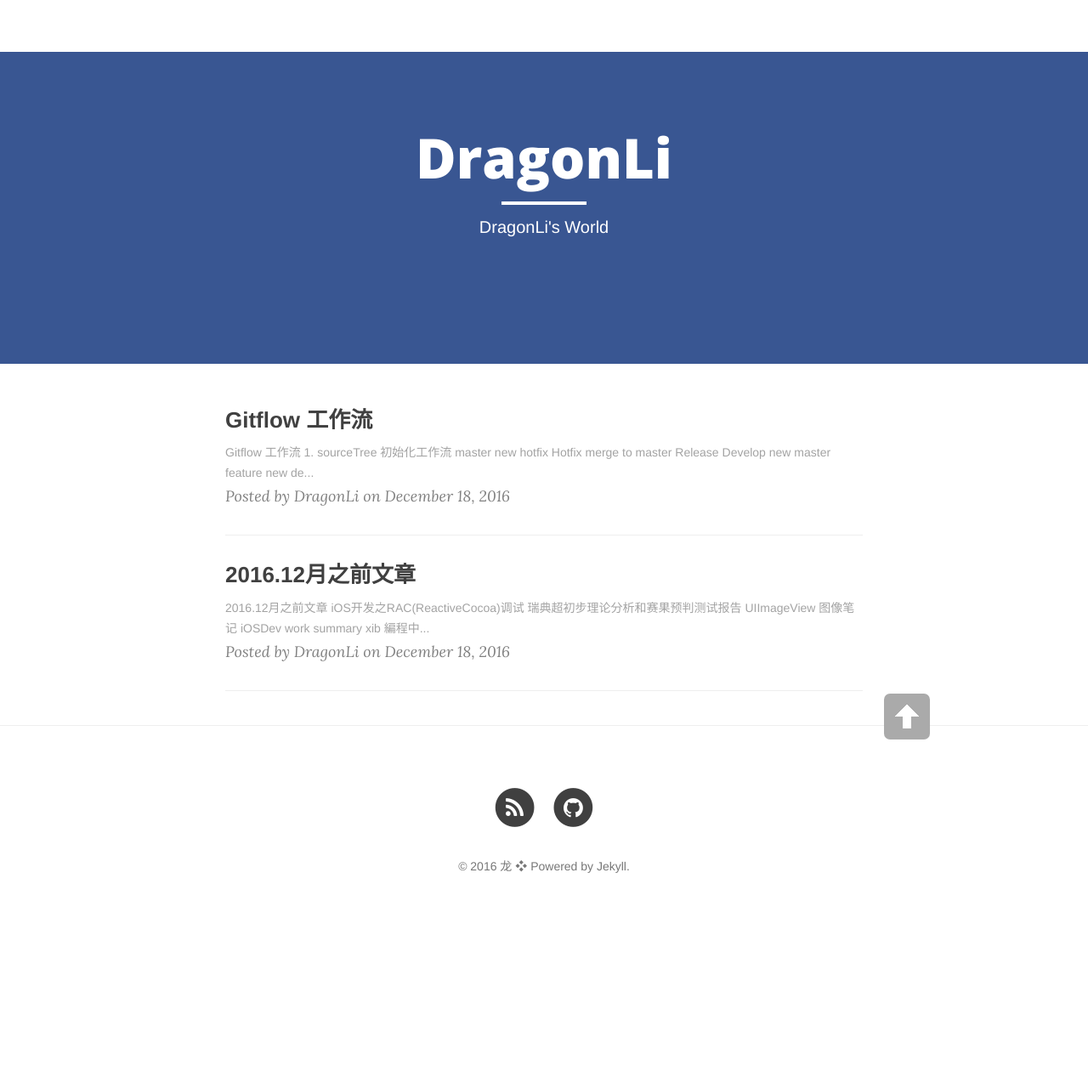
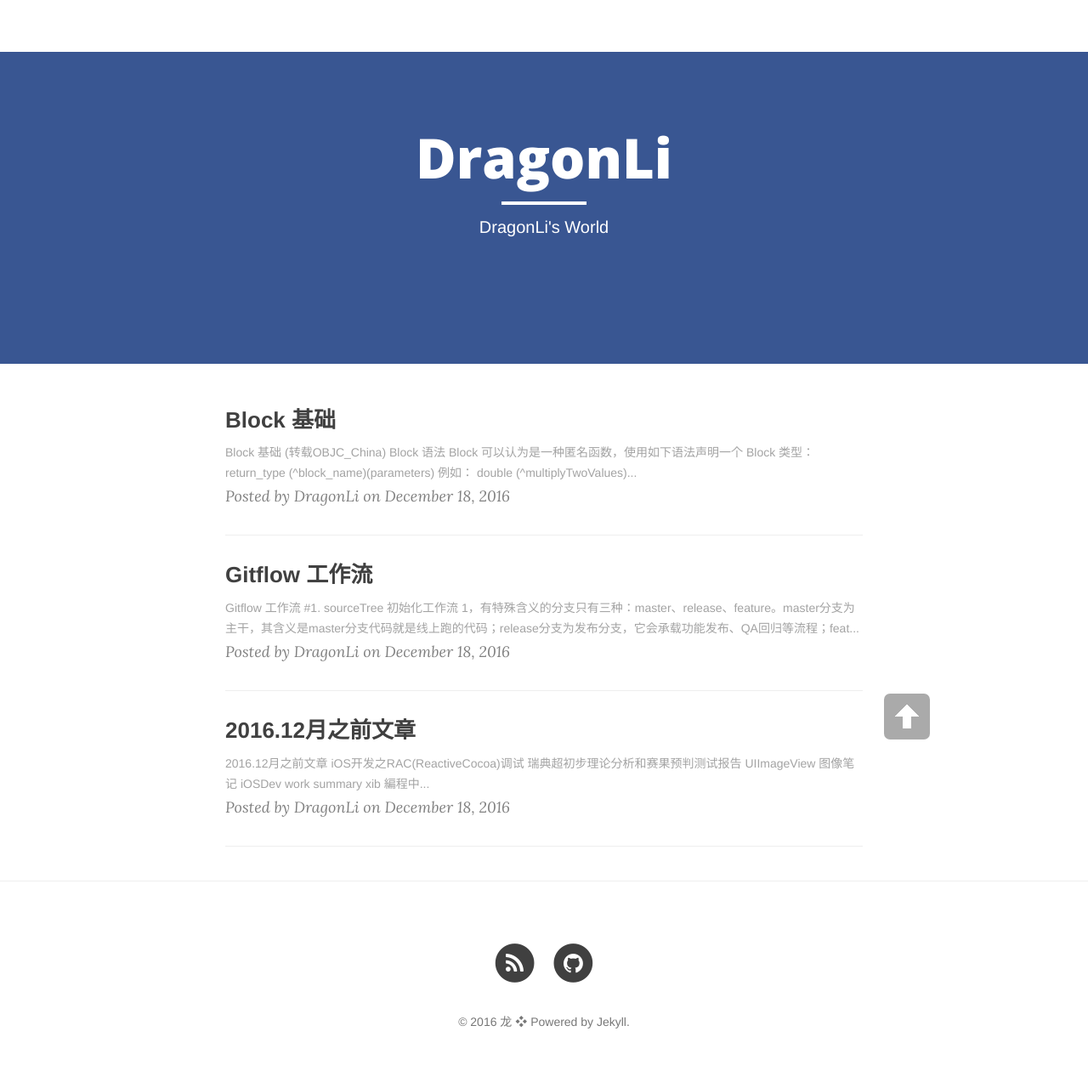
Before and after one commit to DevDragonLi/devdragonli.github.io, a Jekyll site: the page built from index.html, in a window 1280 px wide. Shown: the whole page at 85% size. Built offline with Jekyll 4.4.1, drawn with Linux system fonts in a browser that asks for light colours; nearby versions of some CDN libraries; the list of posts is cut into pages by our own code; before the commit the page ends 1097 px from its top, so only the background shows below that; some of the changed lines change nothing that is shown.

Commit message:
2016-12-28-Block

````diff
--- a/_posts/2016-12-18-Gitflow.md
+++ b/_posts/2016-12-18-Gitflow.md
@@ -10,10 +10,35 @@ description: 多人开发的工作流
 
 Gitflow 工作流
 
-# 1. `sourceTree` 初始化工作流
+#1. `sourceTree` 初始化工作流
+![](https://coding.net/u/LFL/p/BlogPics/git/raw/master/gitflow2.jpeg)
 
+![](http://img2.tuicool.com/jaQVfmB.png!web)
+1，有特殊含义的分支只有三种：master、release、feature。master分支为主干，其含义是master分支代码就是线上跑的代码；release分支为发布分支，它会承载功能发布、QA回归等流程；feature分支为功能分支，它承载了具体的功能开发，所有的开发者都将基于feature分支签出自己的个人开发分支。
+
+2，从master签出的分支只能是release和feature分支，master上的改动必然都是来自release分支。换句话说，除了release分支，其他的所有类型的分支都不允许直接合并到master分支。这一点是强硬要求，否则无法保证master分支的代码质量。言下之意，master上的代码都是来自release分支，而release分支都是经过QA回归过，有质量把关的。
+
+3，master、release、feature这三个分支的签出与合并都由一个人来操作，其他人没有操作权限。我们把这个人称之为pudge，屠夫的意思，因为都是通过pudge切割出来一个个核心分支。一般pudge还有一个backup。
+
+4，当有开发任务过来时，pudge按照具体的业务从当前的master分支签出带有业务标识的feature分支，比如 feature-finds-20161212 ，同时分支会带有时间戳来表达此分支大致的生命周期。
+
+5，具体的开发人员按照自己的工种和定位，从 feature-finds-20161212 上签出自己的开发分支，我们称之为RD分支。即图中的RD1，RD2，RD3分支。RD分支一般而已都是相互独立的，分支名不作要求。因为除了开发者自己，其他人理论上是不会关注某一个具体的RD分支的。当然，同一个feature分支上可以签出多个RD分支，环境相互隔离。
+
+6，经过一段时间的开发后，RD分支完成自己的开发任务了，开发者要主动将自己的RD分支合并至feature分支。这个合并过程中，在不同的场景下，可能会有一些额外的操作。比如RD分支游离的时间过长，开发者可以先同步feature分支到自己的RD分支，然后再合并。开发者也可以在合并的时候走Merge Request流程，将Code Reviewer指定为他人或自己。理论上MR在此环节的合并不作强硬要求。
+
+7，RD分支合并进feature分支之后，通过测试人员针对feature分支进行QA。也就说，测试人员只关注feature分支，其他的RD分支不需要care。
+
+8，若测试在feature上QA时发现有问题，通过相关的开发去修复。开发在自己的RD分支进行bugfix，完毕后再次合并到feature。通知测试人员进行回归。
+
+9，若feature分支的测试无问题，确定可以上线。此时通知pudge从master签出带有日期版本号的release分支，然后通过Merge Request将feature分支合并进release分支。这一步有两个关键点，一个是由pudge从master签出release分支，另一个是由pudge来操作feature分支通过MR的方式合并进release分支。此外，当某一个release节点需要同时发布多个feature分支，那我们就针对多个feature分支重复7，8，9。
+
+10，测试人员在release分支上进行回归。若无问题，即对release分支走上线流程（注意：这里是对release而不是master）。上线完毕，由pudge将release分支合并进master。若release的回归出现问题，则重复8，9。
+
+11，若需要紧急处理线上问题或者一些小问题，比如文案修复之类的。由pudge从master签出release分支，通知相关开发人员评估工作量，能否直接在release上修改，还是需要走更多的分支流程，灵活处理。
+
+主要的流程和场景如上所述，应该条理还是比较清晰的。所有的流程中，有一个关键角色，就是pudge。基本上核心分支的签出、合并、MR操作都是由这个人来完成。其他的开发和测试，只需要关注自己需要关心的分支即可，其他的不用关注。在具体的开发工作中，若遇到一些不太好处理的分支操作，也都交由pudge来处理。
 ![](https://coding.net/u/LFL/p/BlogPics/git/raw/master/gitflow.png)
-
+// 个人总结笔记
  master  		  new  hotfix
 
  Hotfix  		  merge to  master
--- /dev/null
+++ b/_posts/2016-12-28-Block.md
@@ -0,0 +1,189 @@
+---
+layout: post
+title: Block 基础
+date: 2016-12-18
+categories: blog
+tags: [Block]
+description: Block 基础
+
+---
+
+
+## Block 基础 (转载OBJC_China)
+
+### Block 语法
+
+Block 可以认为是一种匿名函数，使用如下语法声明一个 Block 类型：
+
+```objectivec
+return_type (^block_name)(parameters)
+```
+
+例如：
+
+```objectivec
+double (^multiplyTwoValues)(double, double);
+```
+
+Block 字面值的写法如下：
+
+```objectivec
+^ (double firstValue, double secondValue) {
+    return firstValue * secondValue;
+}
+```
+
+上面的写法省略了返回值的类型，也可以显式地指出返回值类型。
+
+声明并且定义完一个Block之后，便可以像使用函数一样使用它：
+
+```objectivec
+double (^multiplyTwoValues)(double, double) =
+                          ^(double firstValue, double secondValue) {
+                              return firstValue * secondValue;
+                          };
+double result = multiplyTwoValues(2,4);
+
+NSLog(@"The result is %f", result);
+```
+
+同时，Block 也是一种 Objective-C 对象，可以用于赋值，当做参数传递，也可以放入 NSArray 和 NSDictionary 中。
+
+**注意**：当用于函数参数时，Block 应该放在参数列表的最后一个。
+
+---
+
+
+**Bonus：** 由于 Block 的语法是如此的晦涩难记，以至于出现了 [fuckingblocksyntax](http://fuckingblocksyntax.com/) 这样的网站专门用于记录 block 的语法，翻译并摘录如下：
+
+作为变量:
+
+```objectivec
+returnType (^blockName)(parameterTypes) = ^returnType(parameters) {...};
+```
+
+作为属性:
+
+```objectivec
+@property (nonatomic, copy) returnType (^blockName)(parameterTypes);
+```
+
+作为函数声明中的参数:
+
+```objective-c
+- (void)someMethodThatTakesABlock:(returnType (^)(parameterTypes))blockName;
+```
+
+作为函数调用中的参数:
+
+```objectivec
+[someObject someMethodThatTakesABlock:^returnType (parameters) {...}];
+```
+
+作为 typedef:
+
+```objectivec
+typedef returnType (^TypeName)(parameterTypes);
+TypeName blockName = ^returnType(parameters) {...};
+```
+
+### Block 可以捕获外部变量
+
+Block 可以捕获来自外部作用域的变量，这是Block一个很强大的特性。
+
+```objectivec
+- (void)testMethod {
+    int anInteger = 42;
+    void (^testBlock)(void) = ^{
+        NSLog(@"Integer is: %i", anInteger);
+    };
+    testBlock();
+}
+```
+
+
+默认情况下，Block 中捕获的到变量是不能修改的，如果想修改，需要使用`__block`来声明：
+
+```objectivec
+__block int anInteger = 42;
+```
+
+对于 id 类型的变量，在 MRC 情况下，使用 `__block id x` 不会 retain 变量，而在 ARC 情况下则会对变量进行 retain（即和其他捕获的变量相同）。如果不想在 block 中进行 retain 可以使用
+`__unsafe_unretained __block id x`，不过这样可能会导致野指针出现。更好的办法是使用 `__weak` 的临时变量：
+
+```objectivec
+MyViewController *myController = [[MyViewController alloc] init…];
+// ...
+MyViewController * __weak weakMyViewController = myController;
+myController.completionHandler =  ^(NSInteger result) {
+    [weakMyViewController dismissViewControllerAnimated:YES completion:nil];
+};
+```
+
+或者把使用 `__block` 修饰的变量设为 nil，以打破引用循环：
+
+```objectivec
+MyViewController * __block myController = [[MyViewController alloc] init…];
+// ...
+myController.completionHandler =  ^(NSInteger result) {
+    [myController dismissViewControllerAnimated:YES completion:nil];
+    myController = nil;
+};
+```
+
+### 使用 Block 时的注意事项
+
+在非 ARC 的情况下，对于 block 类型的属性应该使用 `copy` ，因为 block 需要维持其作用域中捕获的变量。在 ARC 中编译器会自动对 block 进行 copy 操作，因此使用 `strong` 或者 `copy` 都可以，没有什么区别，但是苹果仍然建议使用 `copy` 来指明编译器的行为。
+
+block 在捕获外部变量的时候，会保持一个强引用，当在 block 中捕获 `self` 时，由于对象会对 block 进行 `copy`，于是便形成了强引用循环：
+
+```objectivec
+@interface XYZBlockKeeper : NSObject
+@property (copy) void (^block)(void);
+@end
+```
+
+```objectivec
+@implementation XYZBlockKeeper
+- (void)configureBlock {
+    self.block = ^{
+        [self doSomething];    // capturing a strong reference to self
+                               // creates a strong reference cycle
+    };
+}
+...
+@end
+```
+
+为了避免强引用循环，最好捕获一个 `self` 的弱引用：
+
+```objectivec
+- (void)configureBlock {
+    XYZBlockKeeper * __weak weakSelf = self;
+    self.block = ^{
+        [weakSelf doSomething];   // capture the weak reference
+                                  // to avoid the reference cycle
+    }
+}
+```
+
+使用弱引用会带来另一个问题，`weakSelf` 有可能会为 nil，如果多次调用 `weakSelf` 的方法，有可能在 block 执行过程中 `weakSelf` 变为 nil。因此需要在 block 中将 `weakSelf` “强化“
+
+```objectivec
+__weak __typeof__(self) weakSelf = self;
+NSBlockOperation *op = [[[NSBlockOperation alloc] init] autorelease];
+[ op addExecutionBlock:^ {
+    __strong __typeof__(self) strongSelf = weakSelf;
+    [strongSelf doSomething];
+    [strongSelf doMoreThing];
+} ];
+[someOperationQueue addOperation:op];
+```
+
+`__strong` 这一句在执行的时候，如果 WeakSelf 还没有变成 nil，那么就会 retain self，让 self 在 block 执行期间不会变为 nil。这样上面的 `doSomething` 和 `doMoreThing` 要么全执行成功，要么全失败，不会出现一个成功一个失败，即执行到中间 `self` 变成 nil 的情况。
+
+#### 参考资料
+
+* https://developer.apple.com/library/mac/documentation/Cocoa/Conceptual/ProgrammingWithObjectiveC/WorkingwithBlocks/WorkingwithBlocks.html#//apple_ref/doc/uid/TP40011210-CH8-SW16
+* http://blog.waterworld.com.hk/post/block-weakself-strongself
+* https://stackoverflow.com/questions/17384599/why-are-block-variables-not-retained-in-non-arc-environments
````
